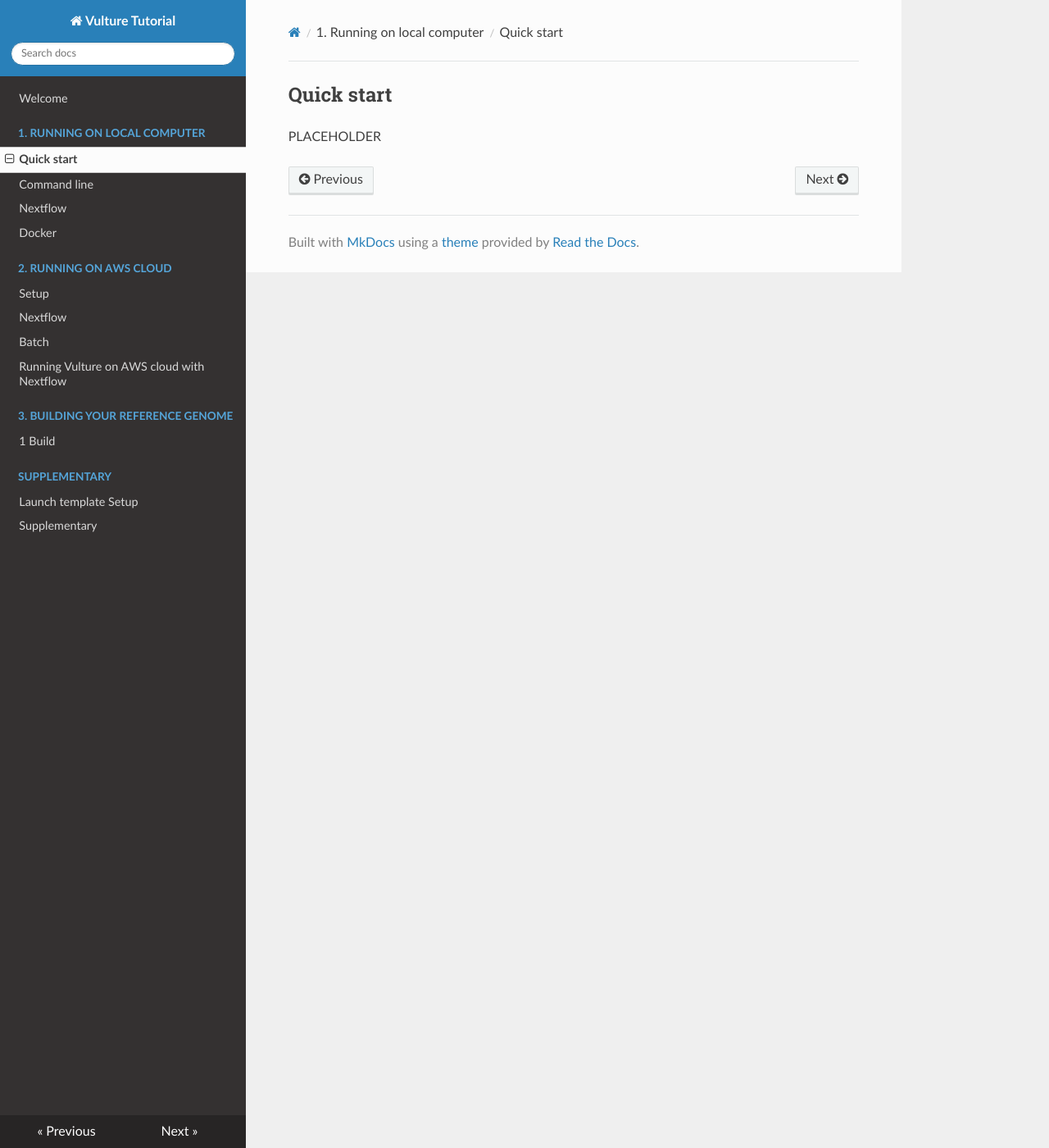
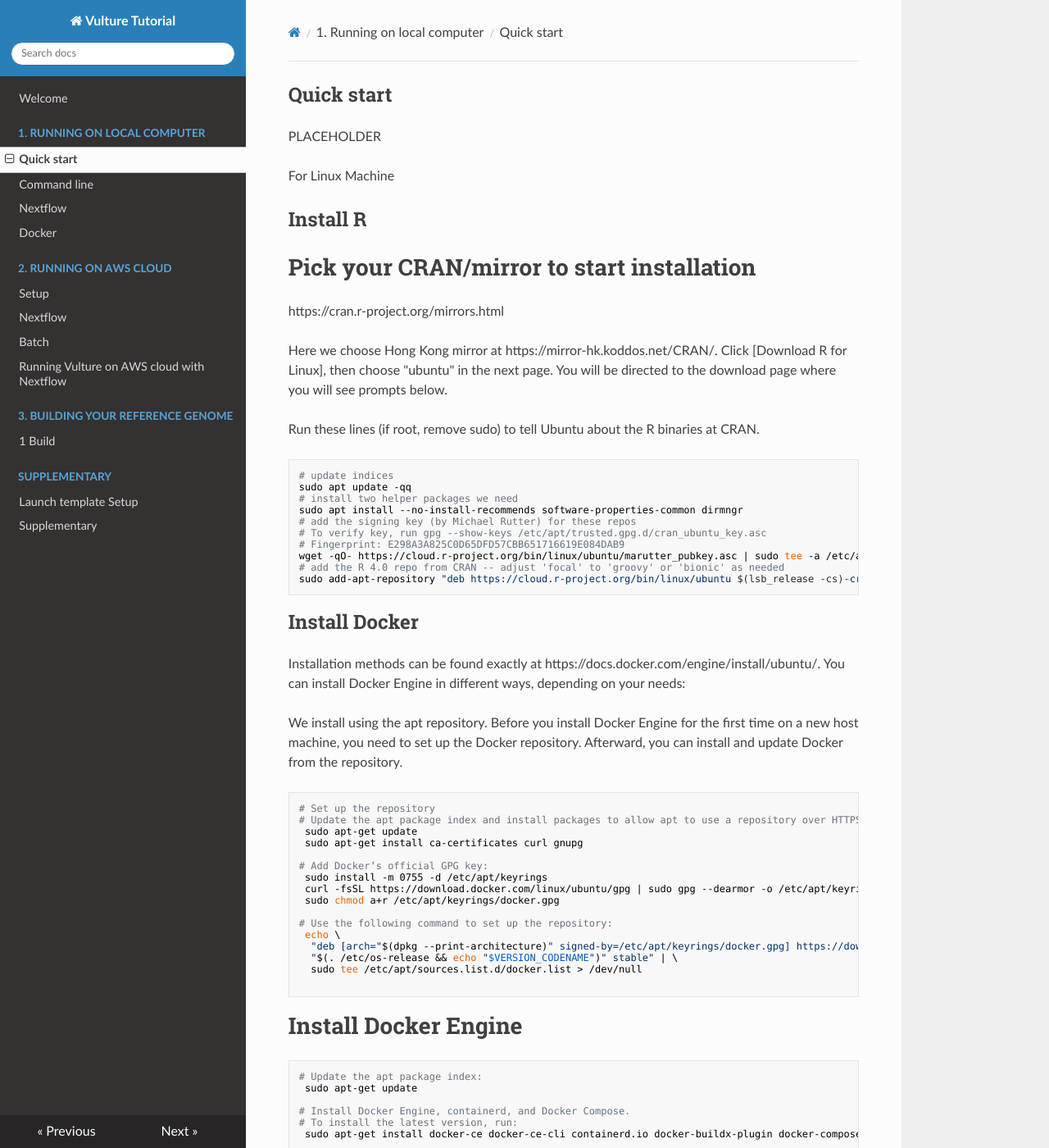
Before and after one commit to hiyin/vulture-user-tutorial, an MkDocs documentation site: the page built from docs/1. Running on local computer/1_Quickstart.md, in a window 1280 px wide and 1400 px high. Shown: the whole window at 82% size. Built offline with MkDocs 1.6.1, drawn with Linux system fonts in a browser that asks for light colours; nearby versions of some CDN libraries; some of the changed text lies outside the part shown.

Commit message:
setup info added

````diff
--- a/docs/1. Running on local computer/1_Quickstart.md
+++ b/docs/1. Running on local computer/1_Quickstart.md
@@ -8,3 +8,69 @@ nav_order: 1
 ## <a name="Quick start"></a>Quick start
 
 PLACEHOLDER
+
+For Linux Machine
+
+
+## Install R
+
+# Pick your CRAN/mirror to start installation
+https://cran.r-project.org/mirrors.html
+
+Here we choose Hong Kong mirror at https://mirror-hk.koddos.net/CRAN/. Click [Download R for Linux], then choose "ubuntu" in the next page. You will be directed to the download page where you will see prompts below.
+
+Run these lines (if root, remove sudo) to tell Ubuntu about the R binaries at CRAN.
+```sh
+# update indices
+sudo apt update -qq
+# install two helper packages we need
+sudo apt install --no-install-recommends software-properties-common dirmngr
+# add the signing key (by Michael Rutter) for these repos
+# To verify key, run gpg --show-keys /etc/apt/trusted.gpg.d/cran_ubuntu_key.asc
+# Fingerprint: E298A3A825C0D65DFD57CBB651716619E084DAB9
+wget -qO- https://cloud.r-project.org/bin/linux/ubuntu/marutter_pubkey.asc | sudo tee -a /etc/apt/trusted.gpg.d/cran_ubuntu_key.asc
+# add the R 4.0 repo from CRAN -- adjust 'focal' to 'groovy' or 'bionic' as needed
+sudo add-apt-repository "deb https://cloud.r-project.org/bin/linux/ubuntu $(lsb_release -cs)-cran40/"
+```
+
+## Install Docker
+Installation methods can be found exactly at https://docs.docker.com/engine/install/ubuntu/.
+You can install Docker Engine in different ways, depending on your needs:
+
+We install using the apt repository. Before you install Docker Engine for the first time on a new host machine, you need to set up the Docker repository. Afterward, you can install and update Docker from the repository.
+
+```sh
+# Set up the repository
+# Update the apt package index and install packages to allow apt to use a repository over HTTPS:
+ sudo apt-get update
+ sudo apt-get install ca-certificates curl gnupg
+
+# Add Docker’s official GPG key:
+ sudo install -m 0755 -d /etc/apt/keyrings
+ curl -fsSL https://download.docker.com/linux/ubuntu/gpg | sudo gpg --dearmor -o /etc/apt/keyrings/docker.gpg
+ sudo chmod a+r /etc/apt/keyrings/docker.gpg
+
+# Use the following command to set up the repository:
+ echo \
+  "deb [arch="$(dpkg --print-architecture)" signed-by=/etc/apt/keyrings/docker.gpg] https://download.docker.com/linux/ubuntu \
+  "$(. /etc/os-release && echo "$VERSION_CODENAME")" stable" | \
+  sudo tee /etc/apt/sources.list.d/docker.list > /dev/null
+
+```
+
+# Install Docker Engine
+```sh
+# Update the apt package index:
+ sudo apt-get update
+
+# Install Docker Engine, containerd, and Docker Compose.
+# To install the latest version, run:
+ sudo apt-get install docker-ce docker-ce-cli containerd.io docker-buildx-plugin docker-compose-plugin
+
+#Verify that the Docker Engine installation is successful by running the hello-world image.
+ sudo docker run hello-world
+# This command downloads a test image and runs it in a container. When the container runs, it prints a confirmation message and exits.
+```
+
+
+sudo apt install build-essential
````
